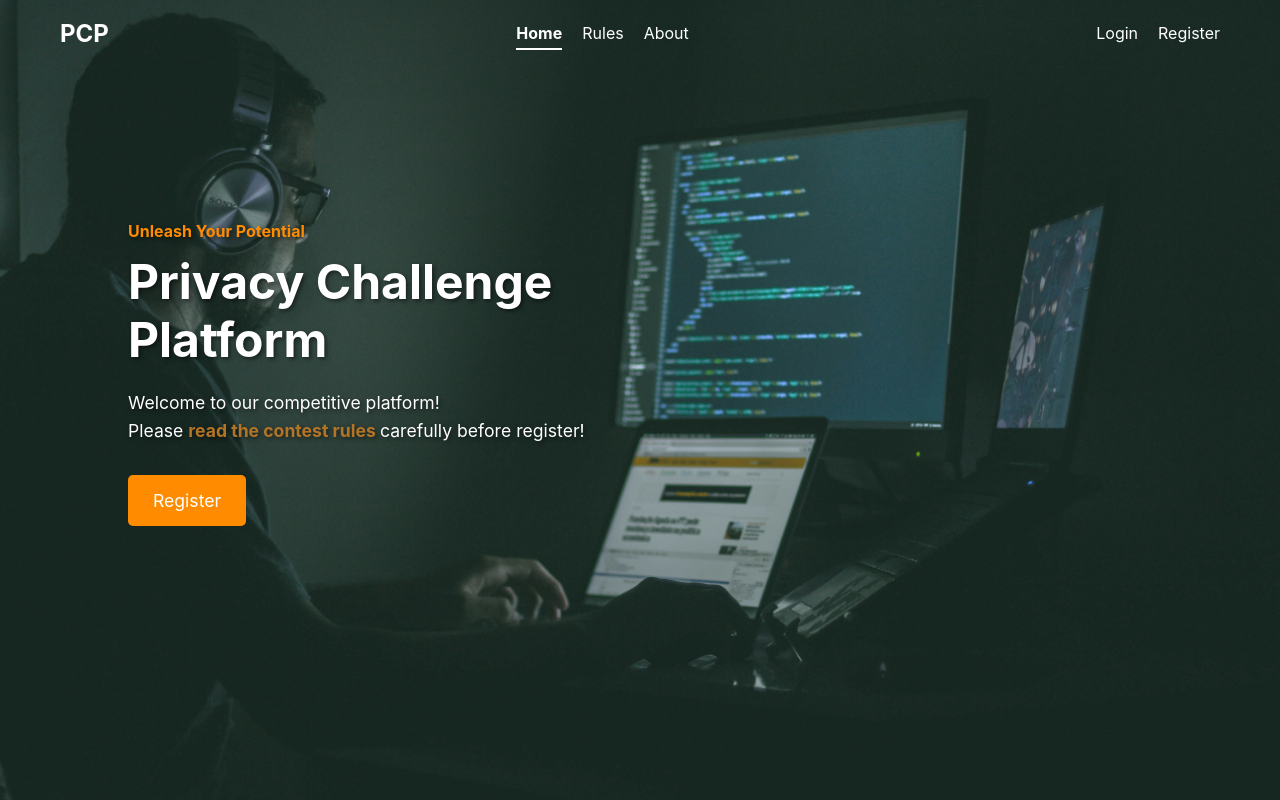
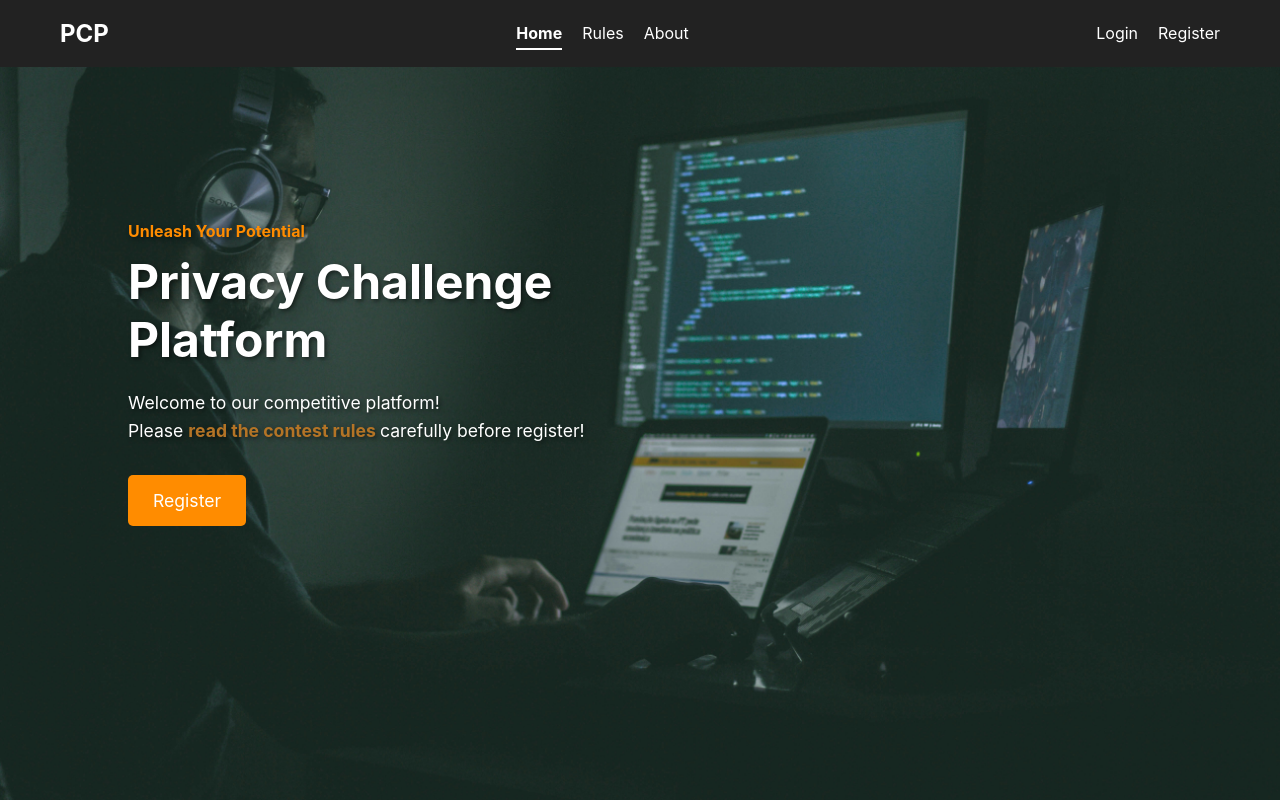
Before and after one commit to PhongTranE/Privacy-Challenge-UI, a React (Vite) app: page / in a window 1280 px wide. Built offline with nearby package versions, Linux system fonts and the light colour scheme.

Commit message:
style(header): Update background color

```diff
--- a/src/styles/Components/Header.scss
+++ b/src/styles/Components/Header.scss
@@ -3,7 +3,7 @@
   top: 0;
   z-index: 10;
   width: 100%;
-  background-color: transparent;
+  background-color: #222;
   color: white;
   padding: 15px 0;
   box-shadow: none;
```
